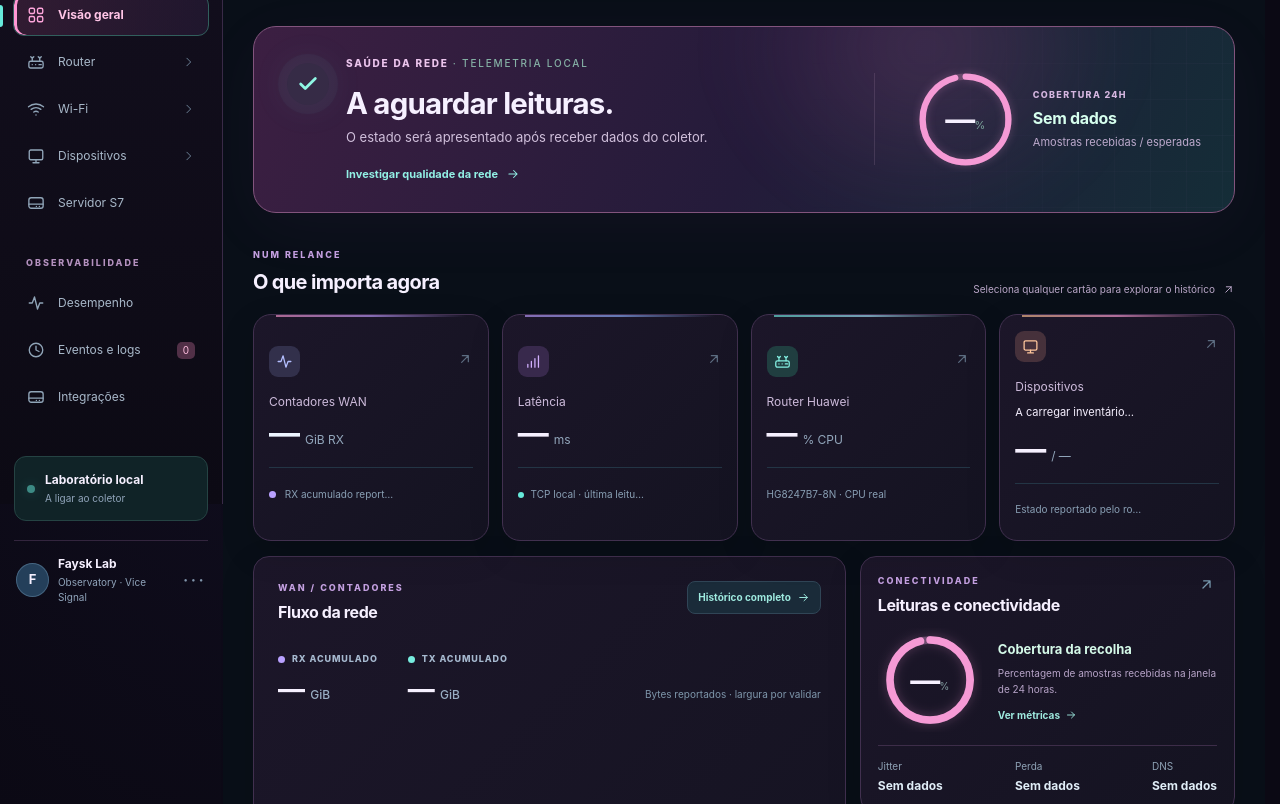
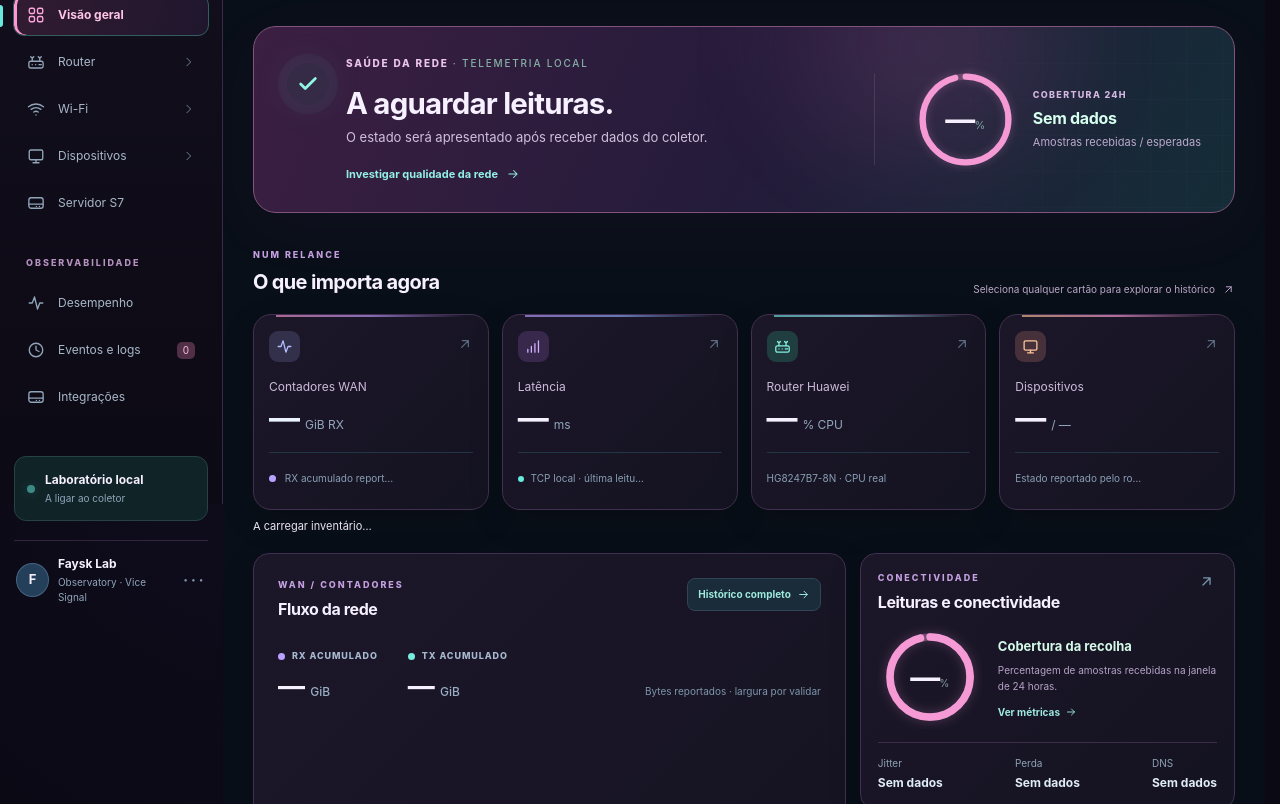
Before and after one commit to Faysk/network-observatory, a plain HTML site: page app/static/index.html in a window 1280 px wide. Shown: the part 296-1100 px from the top of the page. Drawn offline with Linux system fonts and the light colour scheme.

Commit message:
a11y: keep inventory retry controls outside the device navigation button (#2)

```diff
--- a/app/static/index.html
+++ b/app/static/index.html
@@ -86,8 +86,9 @@
             <button class="metric-card" data-detail="traffic" aria-label="Abrir histórico de tráfego de rede"><div class="metric-card-top"><span class="metric-symbol blue"><svg class="ic"><use href="#i-activity"/></svg></span><span class="metric-arrow"><svg class="ic"><use href="#i-external"/></svg></span></div><div class="metric-name">Contadores WAN</div><div class="metric-value blue-number"><strong data-metric="down">—</strong><span>GiB RX</span></div><div class="metric-bottom"><span><i class="series-dot download"></i> RX acumulado reportado</span><span class="spark-wrap"><svg id="spark-traffic" viewBox="0 0 108 28" aria-hidden="true"></svg></span></div></button>
             <button class="metric-card" data-detail="latency" aria-label="Abrir histórico de latência"><div class="metric-card-top"><span class="metric-symbol violet"><svg class="ic"><use href="#i-signal"/></svg></span><span class="metric-arrow"><svg class="ic"><use href="#i-external"/></svg></span></div><div class="metric-name">Latência</div><div class="metric-value"><strong data-metric="latency">—</strong><span>ms</span></div><div class="metric-bottom"><span><i class="status-small-dot"></i> TCP local · última leitura</span><span class="spark-wrap"><svg id="spark-latency" viewBox="0 0 108 28" aria-hidden="true"></svg></span></div></button>
             <button class="metric-card" data-detail="router" aria-label="Abrir histórico do router"><div class="metric-card-top"><span class="metric-symbol mint"><svg class="ic"><use href="#i-router"/></svg></span><span class="metric-arrow"><svg class="ic"><use href="#i-external"/></svg></span></div><div class="metric-name">Router Huawei</div><div class="metric-value"><strong data-metric="cpu">—</strong><span>% CPU</span></div><div class="metric-bottom"><span>HG8247B7-8N · CPU real</span><span class="spark-wrap"><svg id="spark-router" viewBox="0 0 108 28" aria-hidden="true"></svg></span></div></button>
-            <button class="metric-card" data-detail="devices" aria-label="Abrir histórico de dispositivos"><div class="metric-card-top"><span class="metric-symbol amber"><svg class="ic"><use href="#i-devices"/></svg></span><span class="metric-arrow"><svg class="ic"><use href="#i-external"/></svg></span></div><div class="metric-name">Dispositivos</div><span id="inventoryState" class="resource-state" role="status" aria-live="polite" aria-busy="true">A carregar inventário…</span><div class="metric-value"><strong data-metric="devices">—</strong><span>/ —</span></div><div class="metric-bottom"><span>Estado reportado pelo router</span><span class="spark-wrap"><svg id="spark-devices" viewBox="0 0 108 28" aria-hidden="true"></svg></span></div></button>
+            <button class="metric-card" data-detail="devices" aria-label="Abrir histórico de dispositivos"><div class="metric-card-top"><span class="metric-symbol amber"><svg class="ic"><use href="#i-devices"/></svg></span><span class="metric-arrow"><svg class="ic"><use href="#i-external"/></svg></span></div><div class="metric-name">Dispositivos</div><div class="metric-value"><strong data-metric="devices">—</strong><span>/ —</span></div><div class="metric-bottom"><span>Estado reportado pelo router</span><span class="spark-wrap"><svg id="spark-devices" viewBox="0 0 108 28" aria-hidden="true"></svg></span></div></button>
           </div>
+          <div id="inventoryState" class="resource-state" role="status" aria-live="polite" aria-busy="true">A carregar inventário…</div>
         </section>
 
         <section class="section overview-section" aria-label="Painéis resumidos"><div class="overview-grid">
```
